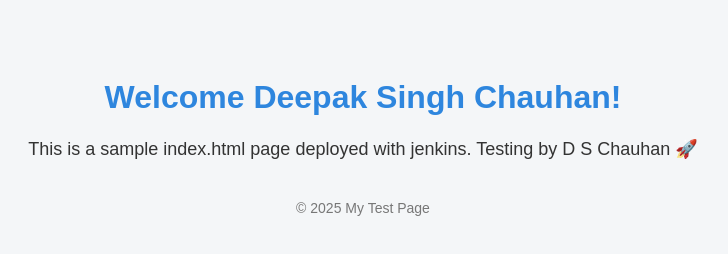
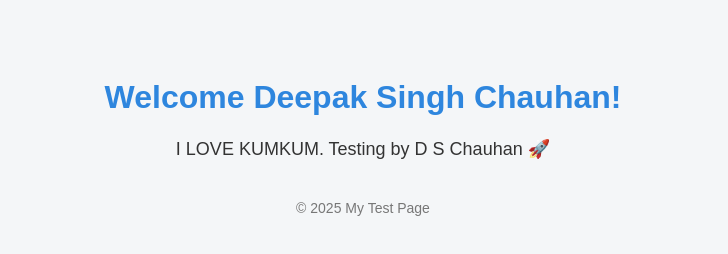
Before and after one commit to deepakunix25-ai/Testing, a plain HTML site: page index.html in a window 1280 px wide. Shown: the whole page, without its empty margins (277-1005 px from the left). Drawn offline with Linux system fonts and the light colour scheme.

Commit message:
Update index.html

```diff
--- a/index.html
+++ b/index.html
@@ -26,7 +26,7 @@
 </head>
 <body>
     <h1>Welcome Deepak Singh Chauhan!</h1>
-    <p>This is a sample index.html page deployed with jenkins. Testing by D S Chauhan 🚀</p>
+    <p>I LOVE KUMKUM. Testing by D S Chauhan 🚀</p>
 
     <div class="footer">
         &copy; 2025 My Test Page
```
